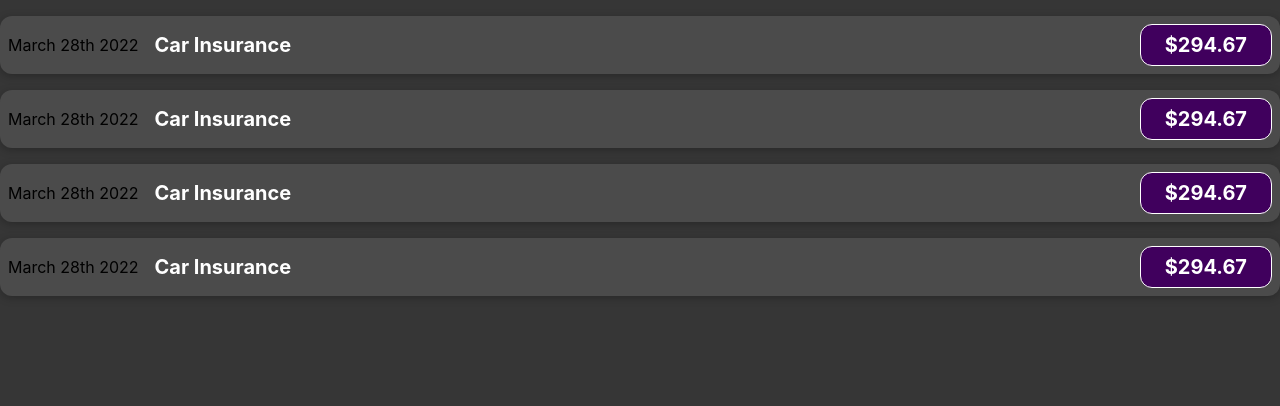
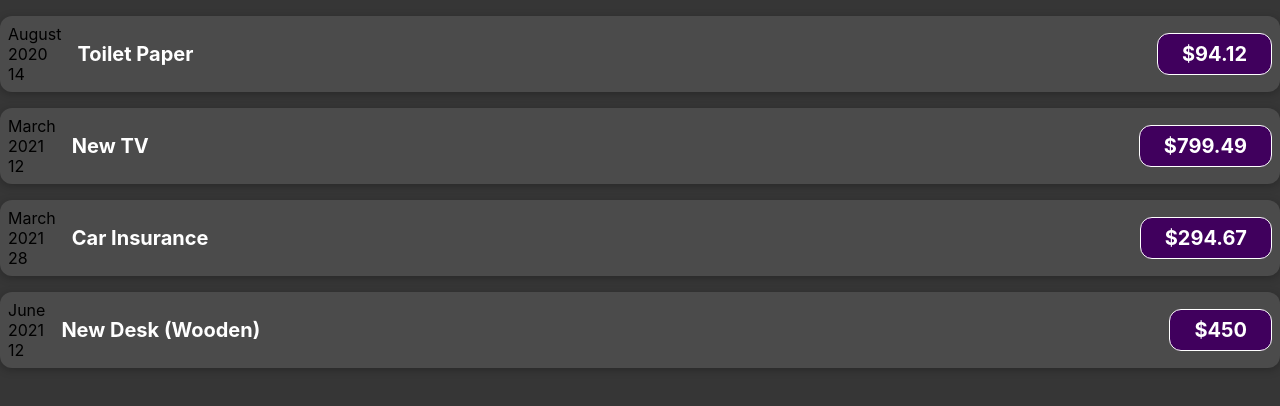
Before and after one commit to ziynii/study__react-complete-guide, a React (Create React App) app: page / in a window 1280 px wide. Shown: the top 406 px of the page. Built offline with nearby package versions, Linux system fonts and the light colour scheme; the HTML template or start-up script is replaced by a standard one.

Commit message:
🎨 Separate ExpenseDate from ExpenseItem

```diff
--- /dev/null
+++ b/src/components/ExpenseDate.jsx
@@ -0,0 +1,17 @@
+import React from 'react';
+
+const ExpenseDate = ({expense}) => {
+  const month = expense.date.toLocaleString('en-US', { month: 'long' });
+  const year = expense.date.getFullYear();
+  const day = expense.date.toLocaleString('en-US', { day: '2-digit' });
+
+  return (
+    <div>
+      <div>{month}</div>
+      <div>{year}</div>
+      <div>{day}</div>
+    </div>
+  );
+};
+
+export default ExpenseDate;
--- a/src/components/ExpenseItem.jsx
+++ b/src/components/ExpenseItem.jsx
@@ -1,13 +1,15 @@
 import React from 'react';
+import ExpenseDate from './ExpenseDate';
 import './ExpenseItem.css';
 
-const ExpenseItem = () => {
+const ExpenseItem = ({expense}) => {
+
   return (
     <div className="expense-item">
-      <div>March 28th 2022</div>
+     <ExpenseDate expense={expense}/>
       <div className="expense-item__description ">
-        <h2>Car Insurance</h2>
-        <div className="expense-item__price ">$294.67</div>
+        <h2>{expense.title}</h2>
+        <div className="expense-item__price ">${expense.amount}</div>
       </div>
     </div>
   );
```
